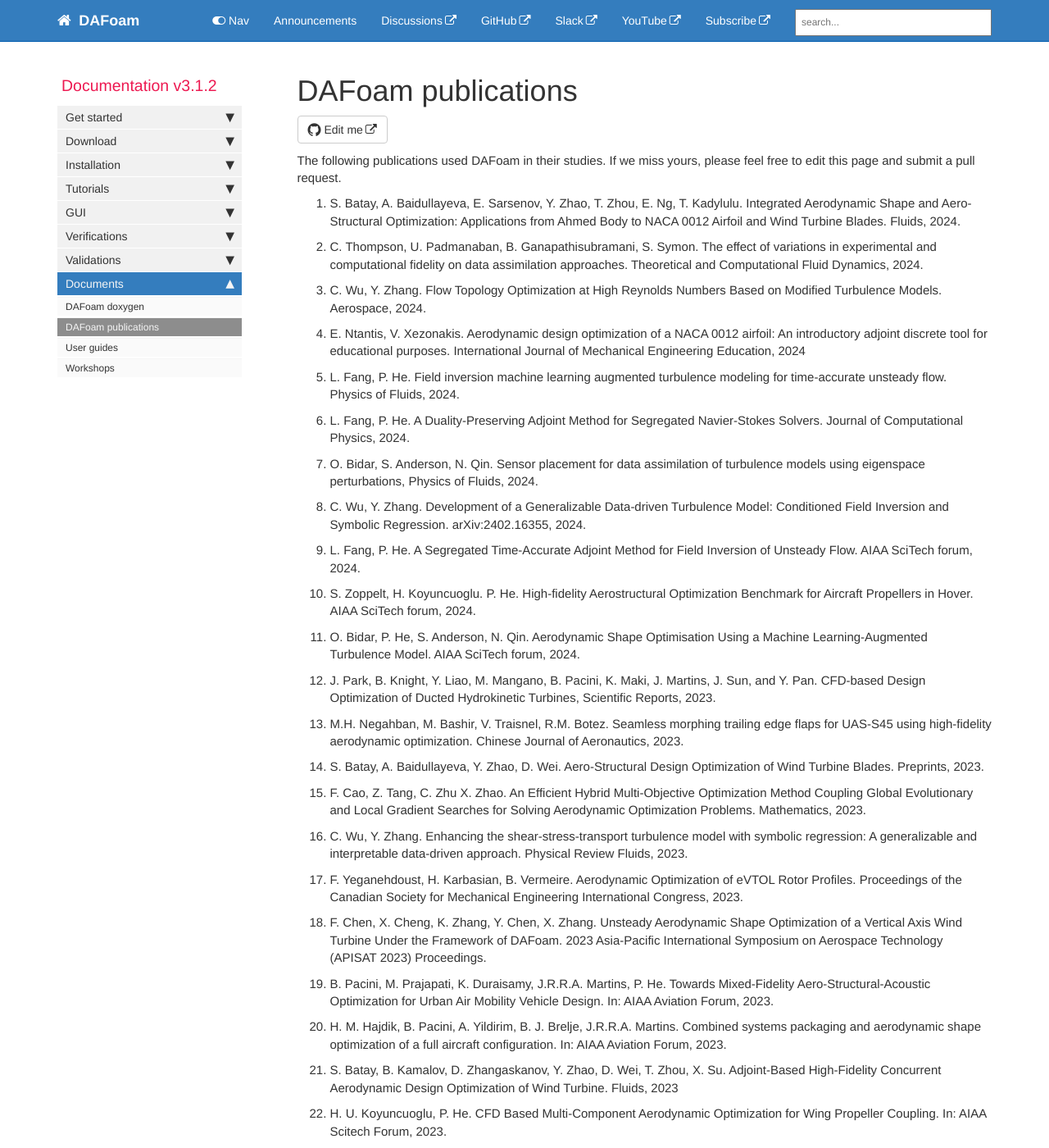
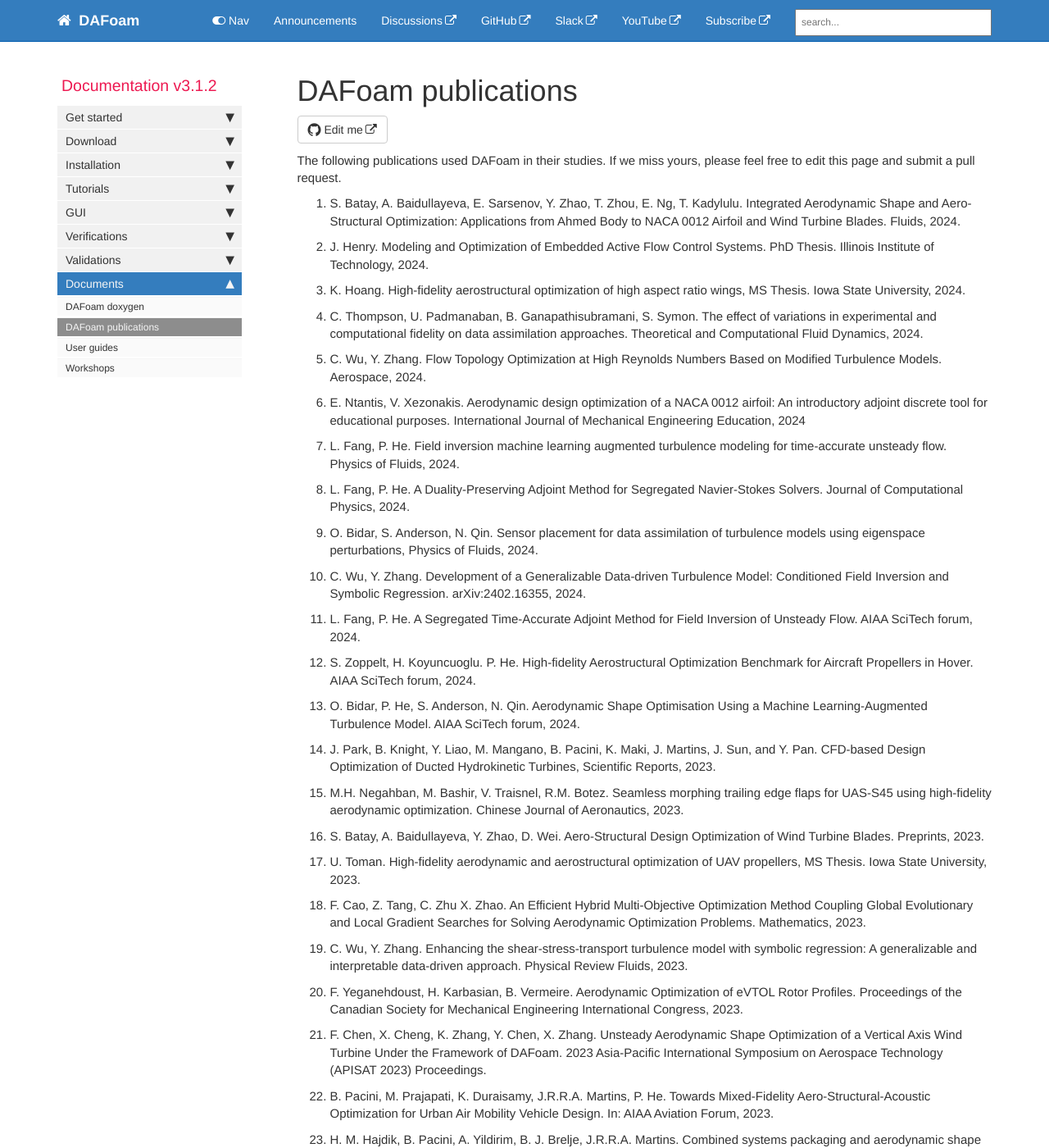
Before and after one commit to DAFoam/DAFoam.github.io, a Jekyll site: the page built from pages/mydoc/mydoc_docs_publications.md, in a window 1280 px wide and 1400 px high. Shown: the whole window at 82% size. Built offline with Jekyll 4.4.1, drawn with Linux system fonts in a browser that asks for light colours; comment, search, counter and statistics services are not loaded; some of the changed text lies outside the part shown.

Commit message:
content update

```diff
--- a/pages/mydoc/mydoc_docs_publications.md
+++ b/pages/mydoc/mydoc_docs_publications.md
@@ -12,6 +12,10 @@ folder: mydoc
 The following publications used DAFoam in their studies. If we miss yours, please feel free to edit this page and submit a pull request.
 
 1. S. Batay, A. Baidullayeva, E. Sarsenov, Y. Zhao, T. Zhou, E. Ng, T. Kadylulu. Integrated Aerodynamic Shape and Aero-Structural Optimization: Applications from Ahmed Body to NACA 0012 Airfoil and Wind Turbine Blades. Fluids, 2024.
+
+1. J. Henry. Modeling and Optimization of Embedded Active Flow Control Systems. PhD Thesis. Illinois Institute of Technology, 2024.
+
+1. K. Hoang. High-fidelity aerostructural optimization of high aspect ratio wings, MS Thesis. Iowa State University, 2024.
 
 1. C. Thompson, U. Padmanaban, B. Ganapathisubramani, S. Symon. The effect of variations in experimental and computational fidelity on data assimilation approaches. Theoretical and Computational Fluid Dynamics, 2024.
 
@@ -38,6 +42,8 @@ The following publications used DAFoam in their studies. If we miss yours, pleas
 1. M.H. Negahban, M. Bashir, V. Traisnel, R.M. Botez. Seamless morphing trailing edge flaps for UAS-S45 using high-fidelity aerodynamic optimization. Chinese Journal of Aeronautics, 2023.
 
 1. S. Batay, A. Baidullayeva, Y. Zhao, D. Wei. Aero-Structural Design Optimization of Wind Turbine Blades. Preprints, 2023.
+
+1. U. Toman. High-fidelity aerodynamic and aerostructural optimization of UAV propellers, MS Thesis. Iowa State University, 2023.
 
 1. F. Cao, Z. Tang, C. Zhu X. Zhao. An Efficient Hybrid Multi-Objective Optimization Method Coupling Global Evolutionary and Local Gradient Searches for Solving Aerodynamic Optimization Problems. Mathematics, 2023.
 
@@ -87,6 +93,8 @@ The following publications used DAFoam in their studies. If we miss yours, pleas
 
 1. Ping He, Joaquim R. R. A. Martins. A hybrid time-spectral approach for aerodynamic optimization with unsteady flow. In: AIAA Scitech Forum, 2021. https://doi.org/10.2514/6.2021-0278
 
+1. O. Bidar. Towards statistical inference to improve turbulence RANS closures for multi-element aerofoils. MS Thesis, The University of Sheffield, 2020.
+
 1. Ping He, Charles A. Mader, Joaquim R.R.A. Martins, Kevin J. Maki. DAFoam: An open-source adjoint framework for multidisciplinary design optimization with OpenFOAM. AIAA Journal, 2020. https://doi.org/10.2514/1.J058853
 
 1. Ping He, Alton J. Luder, Charles A. Mader, Joaquim R.R.A. Martins, Kevin J. Maki. A time-spectral adjoint approach for aerodynamic shape optimization under periodic wakes. In: AIAA Scitech Forum, 2020. AIAA-2020-2114. https://doi.org/10.2514/6.2020-2114
```
